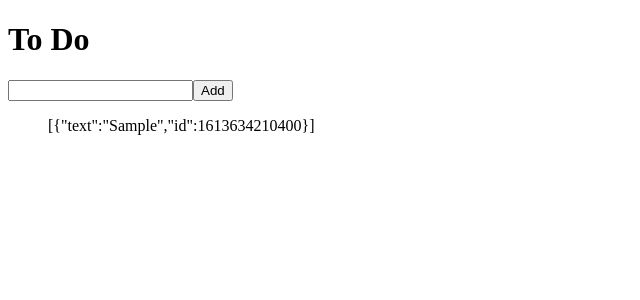
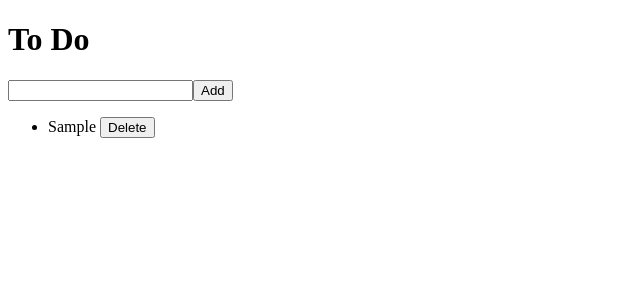
Before and after one commit to SeolJaeHyeok/vanila-redux, a React (Create React App) app: page /#/ in a window 1280 px wide. Both pictures are taken after typing "Sample" into the empty fields and a click on the button "Add". Shown: the top 300 px of the page, without its empty margins (0-640 px from the left). Built offline with nearby package versions, Linux system fonts and the light colour scheme; the HTML template or start-up script is replaced by a standard one.

Commit message:
Deleting To Do

```diff
--- /dev/null
+++ b/src/components/ToDo.js
@@ -0,0 +1,19 @@
+import React from "react";
+import { connect } from "react-redux";
+import { actionCreators } from "../store";
+
+function ToDo({ text, onBtnClick }) {
+  return (
+    <li>
+      {text} <button onClick={onBtnClick}>Delete</button>
+    </li>
+  );
+}
+
+function mapDispatchToProps(dispatch, ownProps) {
+  return {
+    onBtnClick: () => dispatch(actionCreators.deleteToDo(ownProps.id)),
+  };
+}
+
+export default connect(null, mapDispatchToProps)(ToDo);
--- a/src/routes/Home.js
+++ b/src/routes/Home.js
@@ -1,5 +1,6 @@
 import React, { useState } from "react";
 import { connect } from "react-redux";
+import ToDo from "../components/ToDo";
 import { actionCreators } from "../store";
 
 function Home({ toDos, addToDo }) {
@@ -19,7 +20,11 @@
         <input type="text" value={text} onChange={onChange} />
         <button>Add</button>
       </form>
-      <ul>{JSON.stringify(toDos)}</ul>
+      <ul>
+        {toDos.map((toDo) => (
+          <ToDo {...toDo} key={toDo.id} />
+        ))}
+      </ul>
     </>
   );
 }
--- a/src/store.js
+++ b/src/store.js
@@ -13,7 +13,7 @@
 const deleteToDo = (id) => {
   return {
     type: DELETE,
-    id,
+    id: parseInt(id),
   };
 };
 
```
